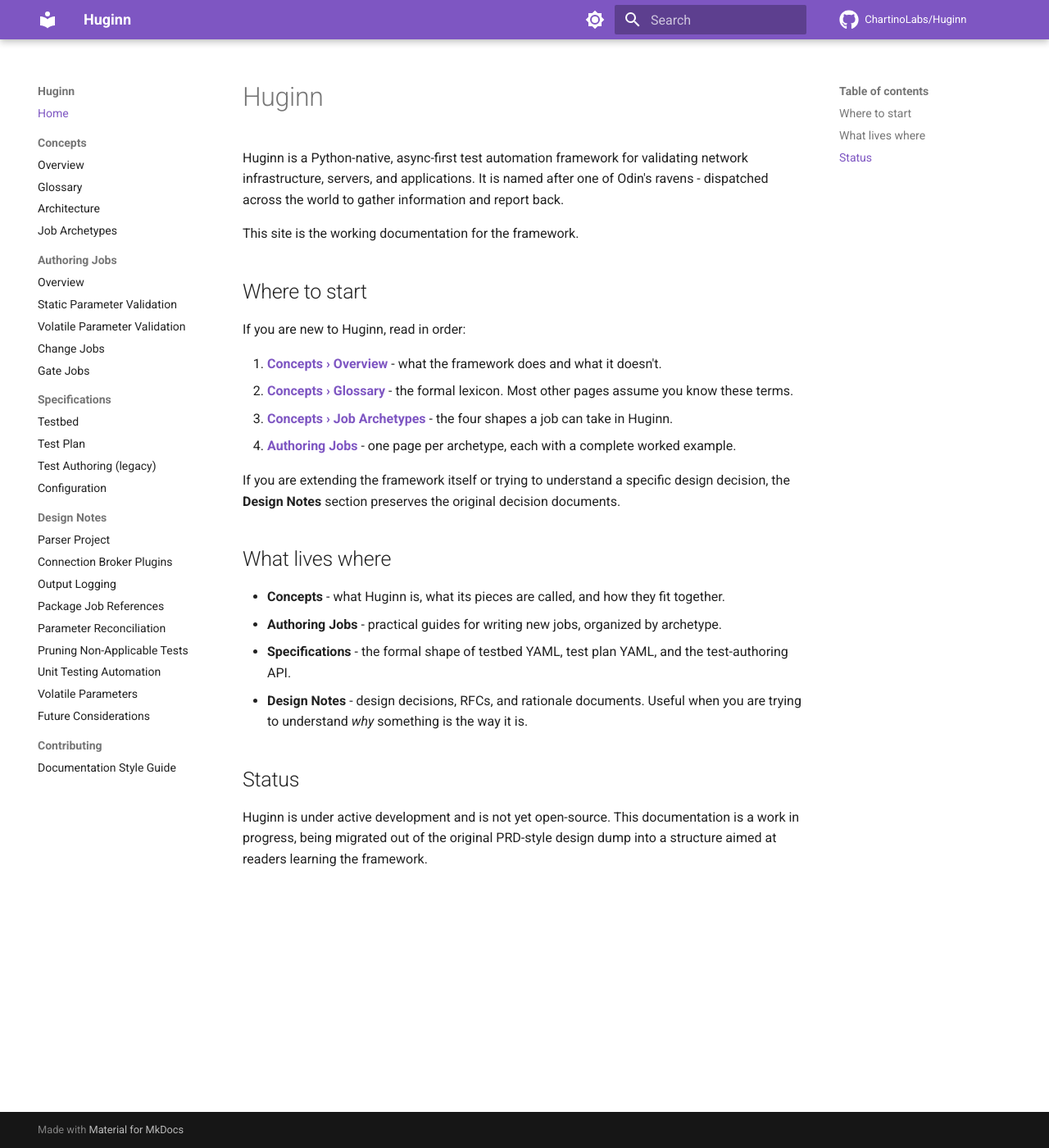
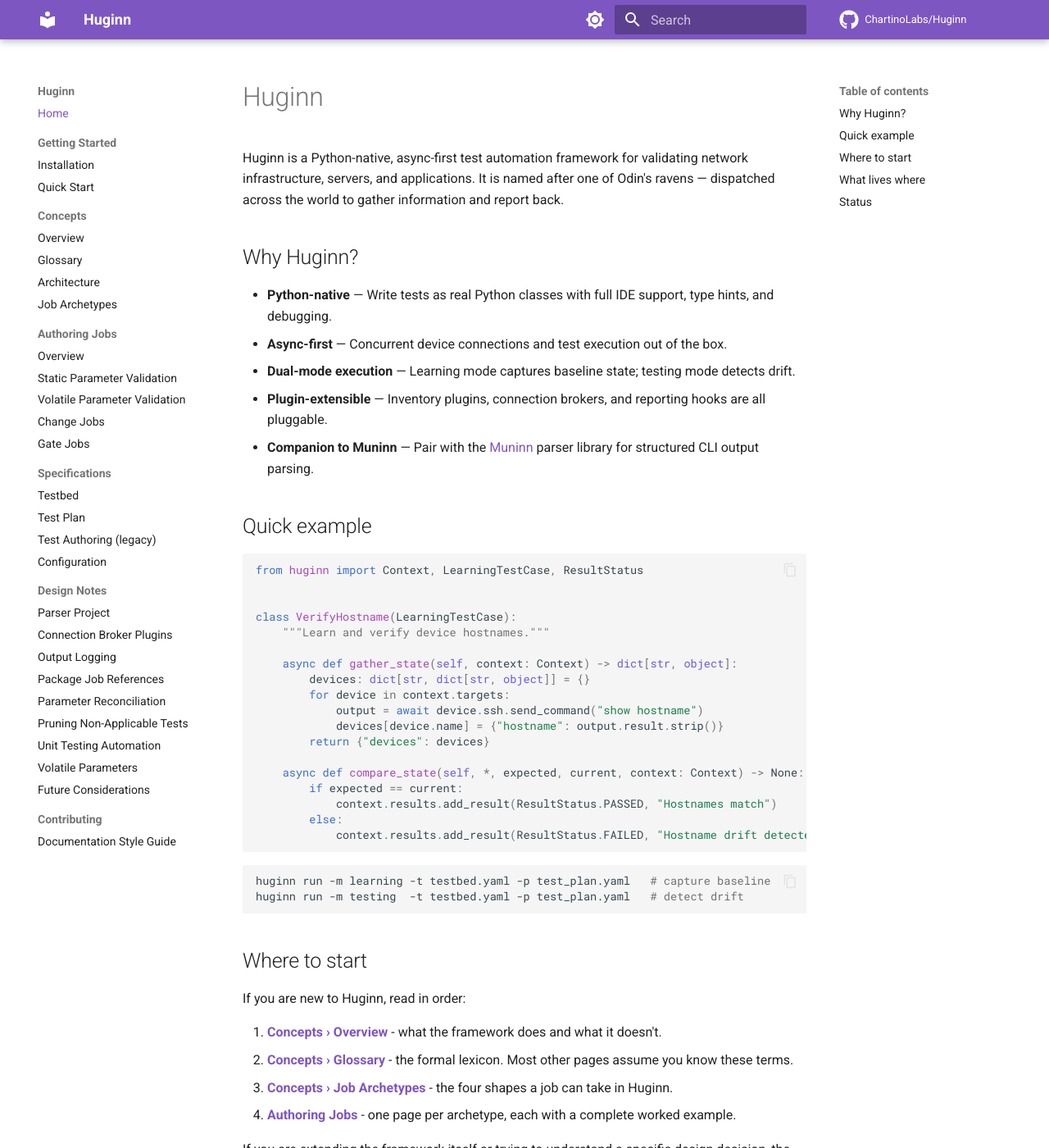
Before and after one commit to ChartinoLabs/Huginn, an MkDocs documentation site: the page built from docs/index.md, in a window 1280 px wide and 1400 px high. Shown: the whole window at 82% size. Built offline with MkDocs 1.6.1 and Material for MkDocs 9.7.7, drawn with Linux system fonts in a browser that asks for light colours; comment, search, counter and statistics services are not loaded.

Commit message:
docs: add Getting Started section with installation and quickstart guides
Adds a two-page onramp for new users (matching Muninn's documentation
pattern): Installation covers requirements and install-from-source
steps, Quick Start walks through testbed → job → plan → run. Also adds
a "Why Huginn?" section and quick code example to the landing page.

Co-Authored-By: Claude Opus 4.6 (1M context) <noreply@anthropic.com>

````diff
--- a/docs/index.md
+++ b/docs/index.md
@@ -1,8 +1,42 @@
 # Huginn
 
-Huginn is a Python-native, async-first test automation framework for validating network infrastructure, servers, and applications. It is named after one of Odin's ravens - dispatched across the world to gather information and report back.
+Huginn is a Python-native, async-first test automation framework for validating network infrastructure, servers, and applications. It is named after one of Odin's ravens — dispatched across the world to gather information and report back.
 
-This site is the working documentation for the framework.
+## Why Huginn?
+
+- **Python-native** — Write tests as real Python classes with full IDE support, type hints, and debugging.
+- **Async-first** — Concurrent device connections and test execution out of the box.
+- **Dual-mode execution** — Learning mode captures baseline state; testing mode detects drift.
+- **Plugin-extensible** — Inventory plugins, connection brokers, and reporting hooks are all pluggable.
+- **Companion to Muninn** — Pair with the [Muninn](https://chartinolabs.github.io/Muninn/) parser library for structured CLI output parsing.
+
+## Quick example
+
+```python
+from huginn import Context, LearningTestCase, ResultStatus
+
+
+class VerifyHostname(LearningTestCase):
+    """Learn and verify device hostnames."""
+
+    async def gather_state(self, context: Context) -> dict[str, object]:
+        devices: dict[str, dict[str, object]] = {}
+        for device in context.targets:
+            output = await device.ssh.send_command("show hostname")
+            devices[device.name] = {"hostname": output.result.strip()}
+        return {"devices": devices}
+
+    async def compare_state(self, *, expected, current, context: Context) -> None:
+        if expected == current:
+            context.results.add_result(ResultStatus.PASSED, "Hostnames match")
+        else:
+            context.results.add_result(ResultStatus.FAILED, "Hostname drift detected")
+```
+
+```bash
+huginn run -m learning -t testbed.yaml -p test_plan.yaml   # capture baseline
+huginn run -m testing  -t testbed.yaml -p test_plan.yaml   # detect drift
+```
 
 ## Where to start
 
--- a/mkdocs.yml
+++ b/mkdocs.yml
@@ -57,6 +57,9 @@ markdown_extensions:
 
 nav:
   - Home: index.md
+  - Getting Started:
+      - Installation: getting-started/installation.md
+      - Quick Start: getting-started/quickstart.md
   - Concepts:
       - Overview: 01-overview.md
       - Glossary: 00-glossary.md
````
Also changed, not shown: docs/getting-started/installation.md (added, +45 -0 lines), docs/getting-started/quickstart.md (added, +125 -0 lines).
